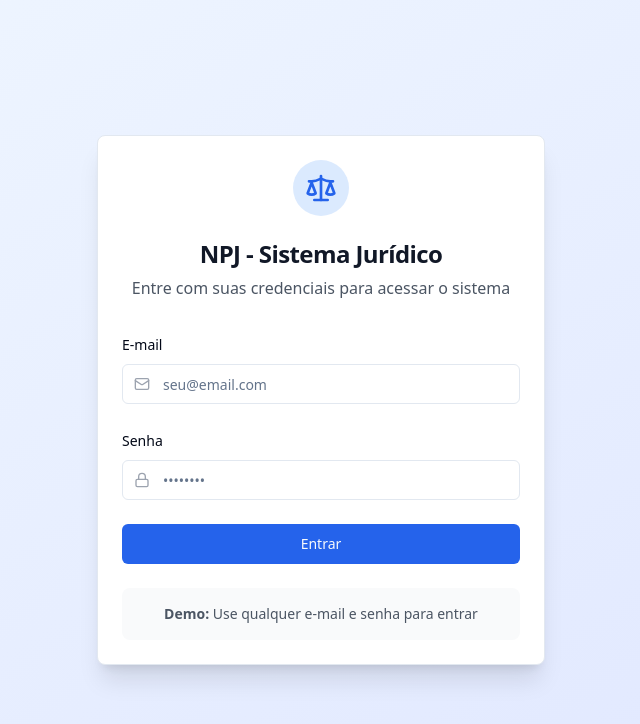
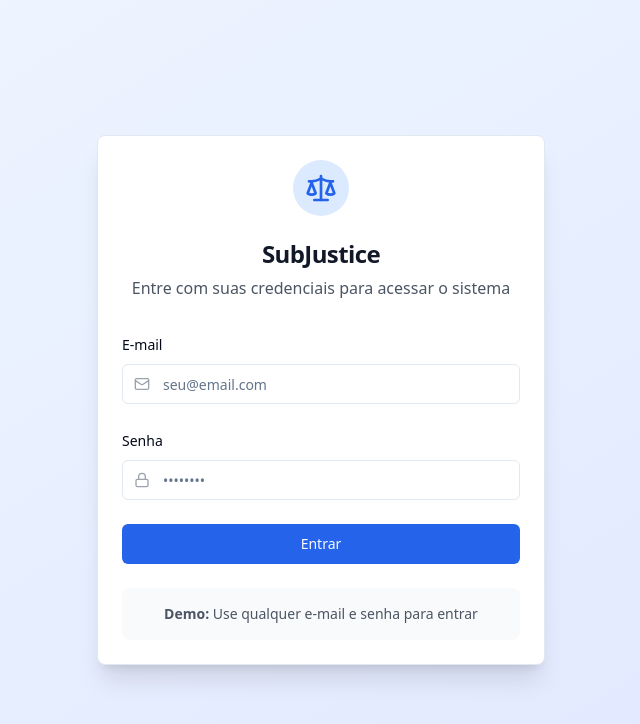
Before and after one commit to GabrielVictorLopes/app-mimic-project, a React (Vite) app: page /login in a window 1280 px wide. Shown: the top 724 px of the page, without its empty margins (319-959 px from the left). Built offline with nearby package versions, Linux system fonts and the light colour scheme.

Commit message:
Fix: Improve login screen and system UI
Improved the login screen and the overall UI within the system.

```diff
--- a/src/pages/Login.tsx
+++ b/src/pages/Login.tsx
@@ -35,7 +35,7 @@ const Login = () => {
             <Scale className="h-8 w-8 text-blue-600 dark:text-blue-400" />
           </div>
           <CardTitle className="text-2xl font-bold text-gray-900 dark:text-white">
-            NPJ - Sistema Jurídico
+            SubJustice
           </CardTitle>
           <p className="text-gray-600 dark:text-gray-400">
             Entre com suas credenciais para acessar o sistema
```
